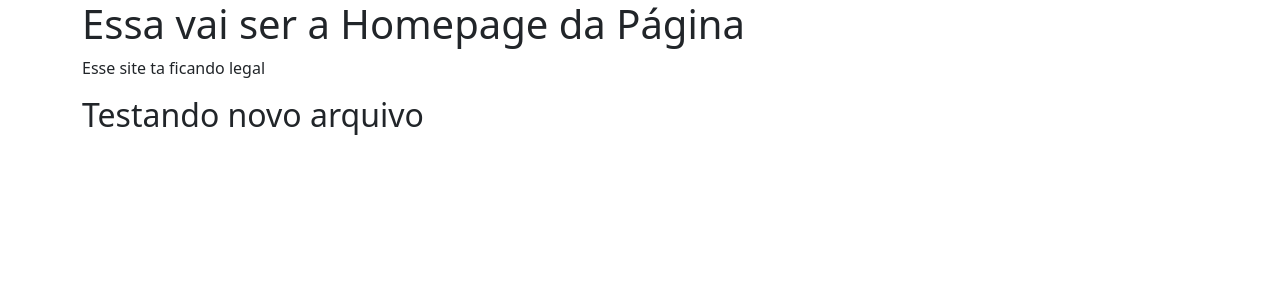
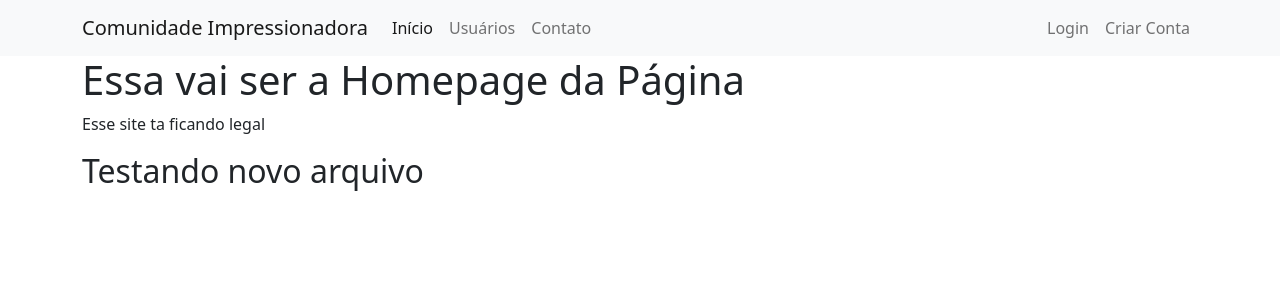
Before and after one commit to carlosdfranca/Comunity-Site, a Flask app: page / in a window 1280 px wide. Shown: the top 300 px of the page. Run offline with Flask 2, Linux system fonts and the light colour scheme.

Commit message:
Create navbar
Criei a barra de navegação do site

```diff
--- a/templates/base.html
+++ b/templates/base.html
@@ -13,6 +13,8 @@
 
     <body>
 
+        {% include 'navbar.html' %}
+
         {% block body %}
         {% endblock %}
 
--- /dev/null
+++ b/templates/navbar.html
@@ -0,0 +1,29 @@
+<nav class="navbar navbar-expand-lg navbar-light bg-light">
+    <div class="container-fluid container">
+      <a class="navbar-brand" href="/">Comunidade Impressionadora</a>
+      <button class="navbar-toggler" type="button" data-bs-toggle="collapse" data-bs-target="#navbarSupportedContent" aria-controls="navbarSupportedContent" aria-expanded="false" aria-label="Toggle navigation">
+        <span class="navbar-toggler-icon"></span>
+      </button>
+      <div class="collapse navbar-collapse" id="navbarSupportedContent">
+        <ul class="navbar-nav me-auto mb-2 mb-lg-0">
+          <li class="nav-item">
+            <a class="nav-link active" aria-current="page" href="/">Início</a>
+          </li>
+          <li class="nav-item">
+            <a class="nav-link" href="/usuarios">Usuários</a>
+          </li>
+          <li class="nav-item">
+            <a class="nav-link" href="/contato">Contato</a>
+          </li>
+        </ul>
+        <ul class="d-flex navbar-nav">
+            <li class="nav-item">
+                <a class="nav-link" href="#">Login</a>
+            </li>
+            <li class="nav-item">
+                <a class="nav-link" href="#">Criar Conta</a>
+            </li>
+        </ul>
+      </div>
+    </div>
+  </nav>
```
